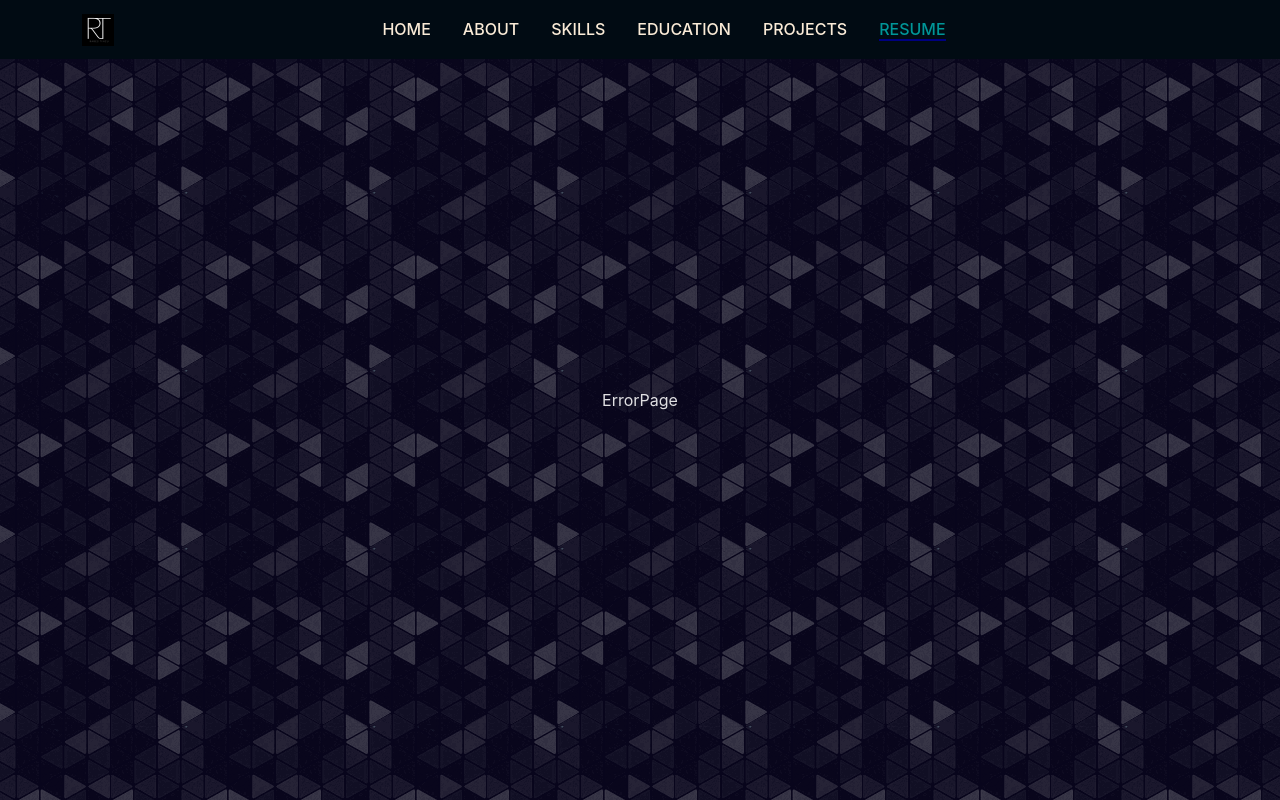
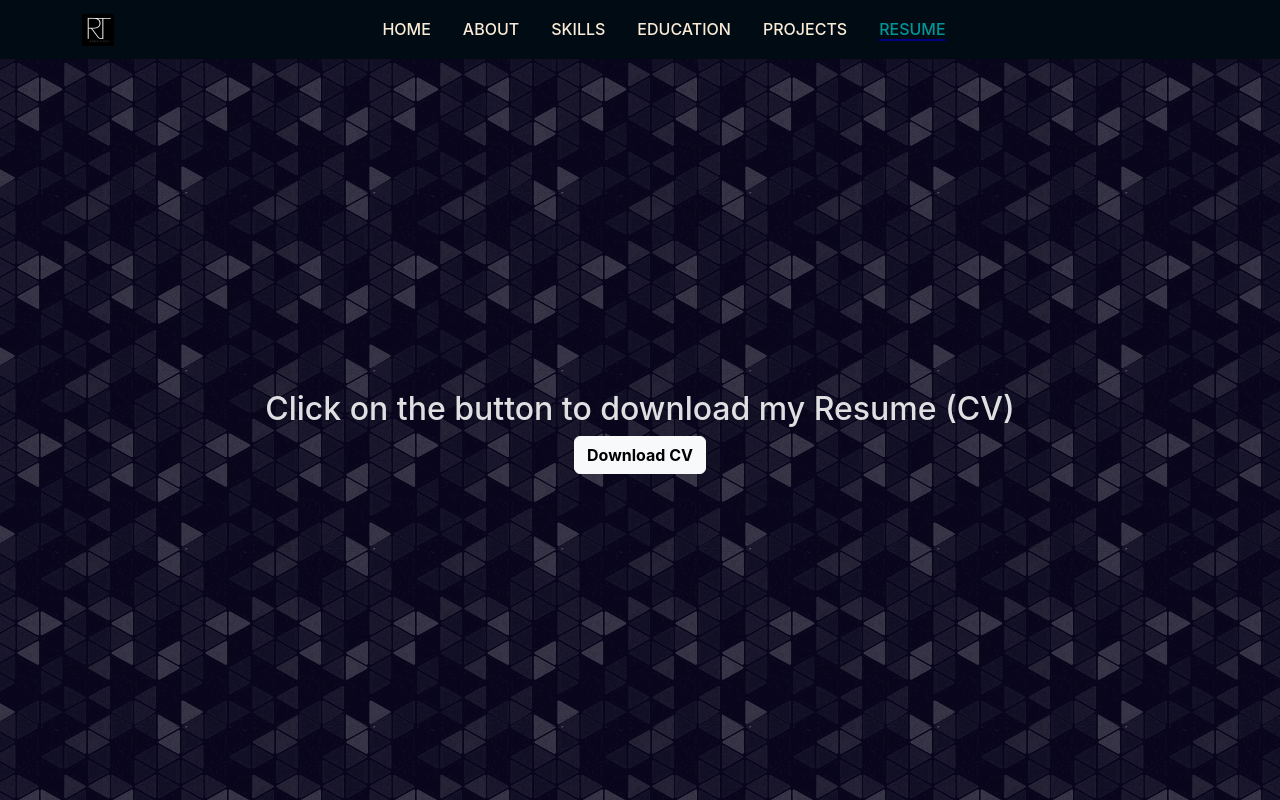
Before and after one commit to Compil3-sudo/Portofolio-CV, a React (Vite) app in the folder portofolio-cv/: page /resume in a window 1280 px wide. Built offline with nearby package versions, Linux system fonts and the light colour scheme.

Commit message:
added resume download, finished portofolio

```diff
--- a/portofolio-cv/src/App.jsx
+++ b/portofolio-cv/src/App.jsx
@@ -8,6 +8,7 @@ import About from "./pages/About";
 import Skills from "./pages/Skills";
 import Education from "./pages/Education";
 import Projects from "./pages/Projects";
+import Resume from "./pages/Resume";
 
 const router = createBrowserRouter([
   {
@@ -20,6 +21,7 @@ const router = createBrowserRouter([
       { path: "/skills", element: <Skills /> },
       { path: "/education", element: <Education /> },
       { path: "/projects", element: <Projects /> },
+      { path: "/resume", element: <Resume /> },
     ],
   },
 ]);
--- a/portofolio-cv/src/components/projects/projectsList.js
+++ b/portofolio-cv/src/components/projects/projectsList.js
@@ -6,9 +6,6 @@ import ReactPosterImage from "/projectImages/react_poster.png";
 import ReduxCartImage from "/projectImages/redux_cart.png";
 import ReactMeetupsImage from "/projectImages/react_meetups.png";
 import ReactMpEventsImage from "/projectImages/react_mp_events.png";
-
-// TODO: ADD detailed details
-// TODO: improve text
 
 const projectsList = [
   {
@@ -30,7 +27,7 @@ const projectsList = [
   {
     imgSource: CrownClothingImage,
     title: "Crown Clothing",
-    text: "E-commerce App from the ZTM React Course. Learned Typescript, Jest Unit Testing & Mocking, pre-loading data, stripe, firebase. Fixed bugs and added some extra features.",
+    text: "E-commerce App from the ZTM React Course. Learned Typescript, Jest Unit Testing & Mocking, pre-loading data, stripe payments, firebase. Fixed bugs and added some extra features.",
     github:
       "https://github.com/Compil3-sudo/ZTM-React/tree/06-crown-clothing-redux-saga-typescript",
     live: "https://crown-clothing-compil3.netlify.app/",
--- a/portofolio-cv/src/pages/Error.jsx
+++ b/portofolio-cv/src/pages/Error.jsx
@@ -4,7 +4,8 @@ const ErrorPage = () => {
   return (
     <>
       <Navbar />
-      <div>ErrorPage</div>
+      <h1>ErrorPage</h1>
+      <h2>You can still use the navbar to navigate :)</h2>
     </>
   );
 };
--- /dev/null
+++ b/portofolio-cv/src/pages/Resume.jsx
@@ -0,0 +1,22 @@
+import { Button } from "react-bootstrap";
+import RaresResume from "../../public/rares_resume.pdf";
+
+const Resume = () => {
+  return (
+    <>
+      <h2>Click on the button to download my Resume (CV)</h2>
+      <a
+        href={RaresResume}
+        download="Rares Tincu CV"
+        target="_blank"
+        rel="noreferrer"
+      >
+        <Button variant="light" style={{ fontWeight: "bold" }}>
+          Download CV
+        </Button>
+      </a>
+    </>
+  );
+};
+
+export default Resume;
```
Also changed, not shown: 1 other file (tests, documents, lock files or other folders).
